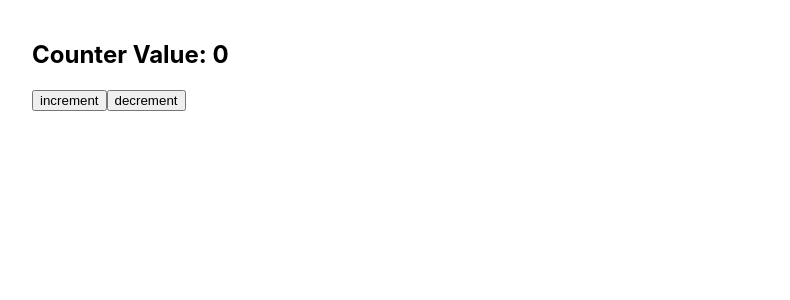
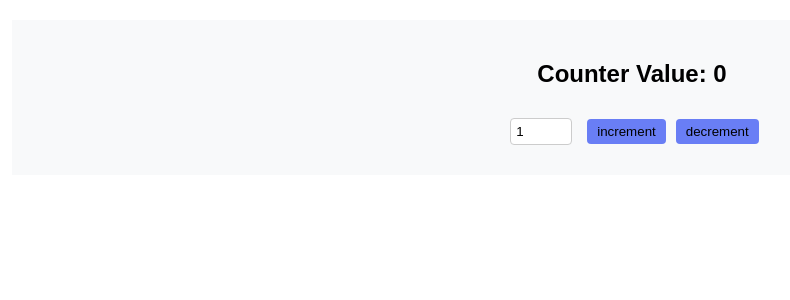
Before and after one commit to berihun/web-site-react, a React (Vite) app: page / in a window 1280 px wide. Shown: the top 300 px of the page, without its empty margins (8-798 px from the left). Built offline with nearby package versions, Linux system fonts and the light colour scheme.

Commit message:
state example completed

```diff
--- a/src/App.css
+++ b/src/App.css
@@ -7,8 +7,29 @@ body{
 }
 .app-container{
   max-width: 1200px;
-  margin: 0 auto;
+  margin: 20px;
   padding: 20px;
+  text-align: center;
+  font-family: arial, sans-serif;
+  background-color: #f8f9fa;
+}
+input{
+  width: 50px;
+  padding:5px;
+  margin: 10px;
+  border: 1px solid #ccc;
+  border-radius: 4px;
+}
+button{
+  padding :5px 10px;
+  margin: 5px ;
+  border:none;
+  border-radius: 4px;
+  background-color: rgb(105, 126, 245);
+  cursor: pointer;
+}
+button:hover{
+  background-color: #4421f6;
 }
 
 a{
--- a/src/App.tsx
+++ b/src/App.tsx
@@ -1,21 +1,27 @@
 import "./App.css";
-import { useState } from "react";
+import { use, useState } from "react";
 
 function App() {
   // useState example
   const [count, setCount] = useState(0); // the state is count, where as setCount is the function
+  const [step, setStep] = useState(1);
 
   const incrementCount = () => {
-    setCount(count + 1);
+    setCount(count + step);
   };
 
   const decrementCount = () => {
-    setCount(count - 1);
+    setCount(count - step);
   };
 
   return (
     <div className="app-container">
       <h2>Counter Value: {count}</h2>
+      <input
+        type="number"
+        value={step}
+        onChange={(e) => setStep(parseInt(e.target.value))}
+      />
       <button onClick={incrementCount}>increment</button>
       <button onClick={decrementCount}>decrement</button>
     </div>
```
